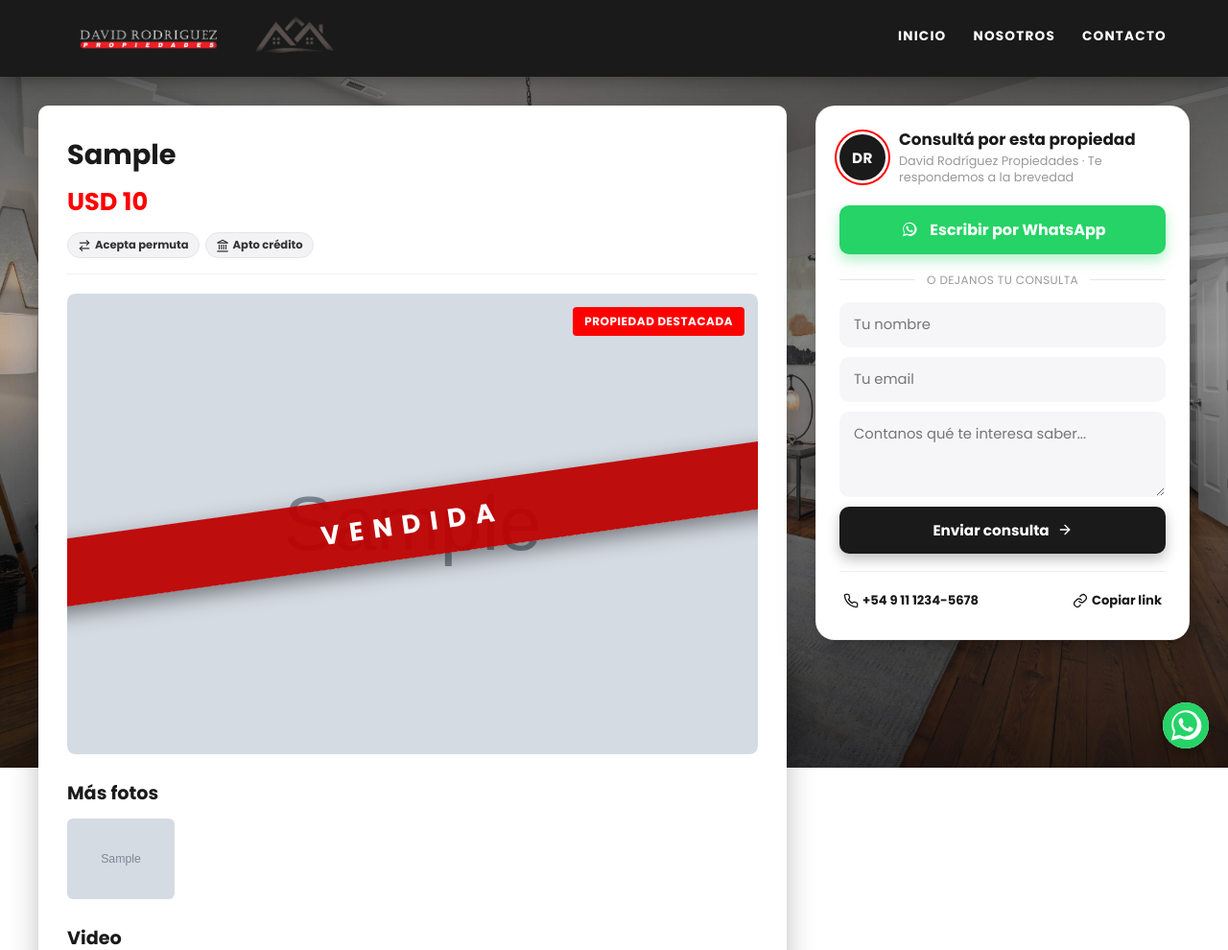
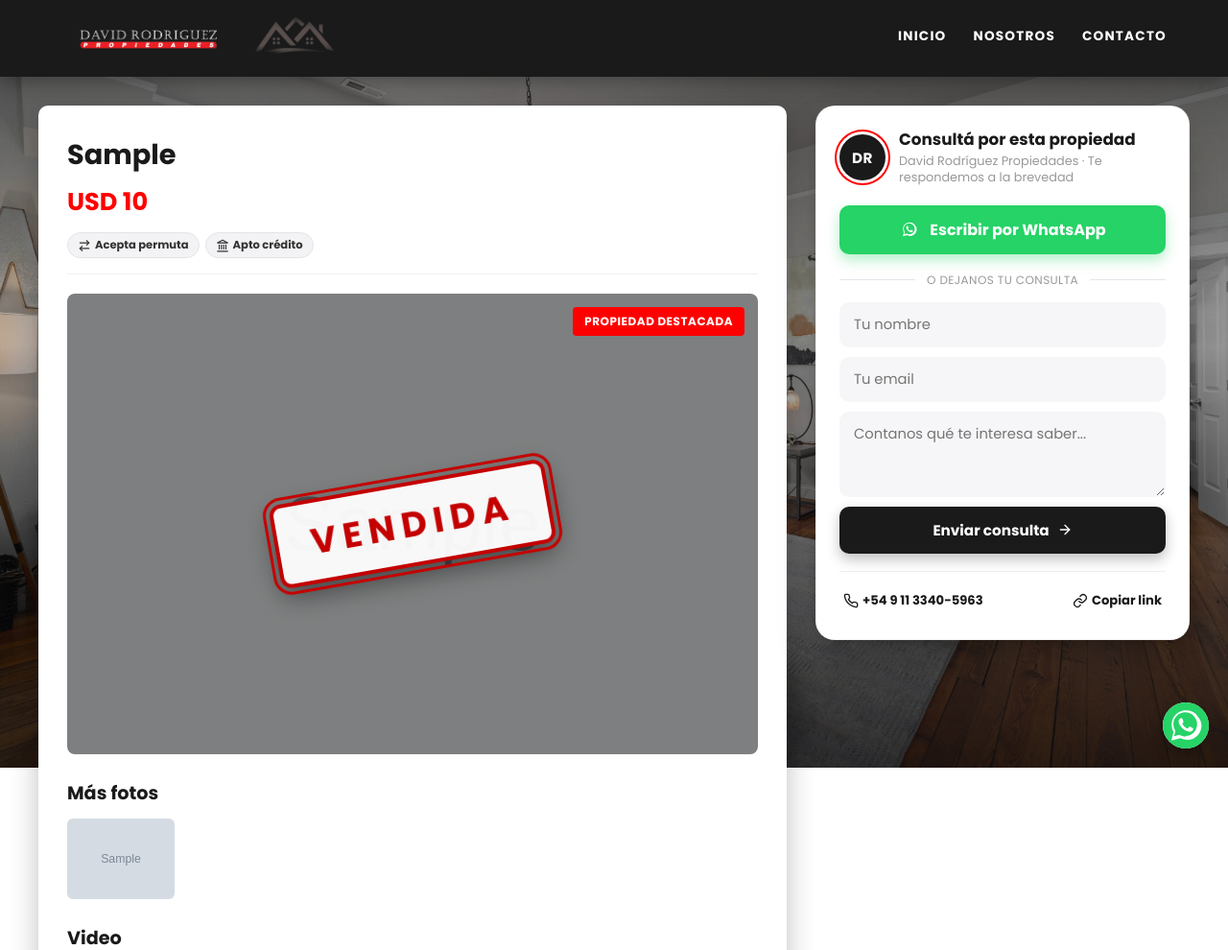
Before and after one commit to lautaroferreyra420-ctrl/WEB-DAVID-RODRIGUEZ, a Django app: a page that uses propiedades/templates/propiedades/detalle_propiedad.html in a window 1280 px wide. Shown: the top 990 px of the page at 96% size. Run offline with Django 5.2, Linux system fonts and the light colour scheme; tables that the repository leaves empty hold one stand-in row (values such as "Sample post"); grey boxes marked "Sample" are stand-in pictures; some libraries are stand-ins or nearby versions.

Commit message:
Datos de contacto reales, Valores en Nosotros, destello en chips y sello vendida/reservada
- WhatsApp (011) 3340-5963 y mail info@davidrodriguezprop.com en Contacto, detalle
  de propiedad, .env.example y valor por defecto de settings.
- Nosotros suma la tarjeta de Valores.
- Los chips "Acepta permuta" y "Apto credito" tienen un destello rojo que se repite
  con pausa larga, desfasado entre cards y detenido al pasar el mouse.
- Vendida/Reservada pasan de banda a sello con la foto oscurecida y animacion de entrada.

Co-Authored-By: Claude Sonnet 5 <noreply@anthropic.com>

```diff
--- a/config/settings.py
+++ b/config/settings.py
@@ -32,7 +32,7 @@ DEBUG = os.getenv('DEBUG', 'True') == 'True'
 ALLOWED_HOSTS = os.getenv('ALLOWED_HOSTS', '127.0.0.1,localhost').split(',')
 
 # Número de WhatsApp para el botón de contacto directo (formato: código de país + número, sin +, sin espacios)
-WHATSAPP_NUMBER = os.getenv('WHATSAPP_NUMBER', '5491100000000')
+WHATSAPP_NUMBER = os.getenv('WHATSAPP_NUMBER', '5491133405963')
 
 # Clave de la API de Gemini (Google AI), para generar descripciones de propiedades con IA
 GEMINI_API_KEY = os.getenv('GEMINI_API_KEY', '')
--- a/propiedades/templates/propiedades/detalle_propiedad.html
+++ b/propiedades/templates/propiedades/detalle_propiedad.html
@@ -35,7 +35,7 @@
             {% endif %}
         </header>
 
-        <section class="detalle-galeria" data-aos="fade-up">
+        <section class="detalle-galeria{% if propiedad.vendido %} galeria-vendida{% elif propiedad.reservado %} galeria-reservada{% endif %}" data-aos="fade-up">
             <a href="{% if propiedad.imagen %}{{ propiedad.imagen.url }}{% else %}{% static 'img/placeholder_large.jpg' %}{% endif %}" data-fancybox="galeria" data-caption="{{ propiedad.direccion }}">
                 <img src="{% if propiedad.imagen %}{{ propiedad.imagen.url }}{% else %}{% static 'img/placeholder_large.jpg' %}{% endif %}" alt="Imagen principal de {{ propiedad.direccion }}" class="imagen-principal">
             </a>
@@ -145,9 +145,9 @@
             {% endif %}
 
             <div class="contacto-pie">
-                <a href="tel:+5491112345678">
+                <a href="tel:+5491133405963">
                     <svg class="icono-svg" viewBox="0 0 24 24" fill="none" stroke="currentColor" stroke-width="2" stroke-linecap="round" stroke-linejoin="round" aria-hidden="true"><path d="M22 16.9v3a2 2 0 0 1-2.2 2 19.8 19.8 0 0 1-8.6-3.1 19.5 19.5 0 0 1-6-6A19.8 19.8 0 0 1 2.1 4.2 2 2 0 0 1 4.1 2h3a2 2 0 0 1 2 1.7c.1 1 .4 1.9.7 2.8a2 2 0 0 1-.5 2.1L8 9.9a16 16 0 0 0 6 6l1.3-1.3a2 2 0 0 1 2.1-.4c.9.3 1.8.6 2.8.7a2 2 0 0 1 1.7 2Z"/></svg>
-                    +54 9 11 1234-5678
+                    +54 9 11 3340-5963
                 </a>
                 <button type="button" class="btn-copiar-link" data-link="{{ request.build_absolute_uri }}">
                     <svg class="icono-svg" viewBox="0 0 24 24" fill="none" stroke="currentColor" stroke-width="2" stroke-linecap="round" stroke-linejoin="round" aria-hidden="true"><path d="M10 13a5 5 0 0 0 7.5.5l3-3a5 5 0 0 0-7-7l-1.7 1.7"/><path d="M14 11a5 5 0 0 0-7.5-.5l-3 3a5 5 0 0 0 7 7l1.7-1.7"/></svg>
--- a/propiedades/templates/propiedades/lista_propiedades.html
+++ b/propiedades/templates/propiedades/lista_propiedades.html
@@ -197,7 +197,7 @@
 
                 <div class="propiedades-grid">
                     {% for propiedad in propiedades %}
-                    <article class="propiedad-card {% if propiedad.destacado %}card-destacada{% endif %}{% if propiedad.vendido %} card-vendida{% endif %}" data-aos="fade-up" data-aos-delay="{% widthratio forloop.counter0 1 60 %}"
+                    <article class="propiedad-card {% if propiedad.destacado %}card-destacada{% endif %}{% if propiedad.vendido %} card-vendida{% elif propiedad.reservado %} card-reservada{% endif %}" data-aos="fade-up" data-aos-delay="{% widthratio forloop.counter0 1 60 %}"
                              {% if propiedad.video_url %}data-video-preview="{{ propiedad.video_url|preview_embed_url }}"{% endif %}>
 
                         <div class="card-imagen">
--- a/static/css/style.css
+++ b/static/css/style.css
@@ -1548,35 +1548,61 @@ main {
 /* ---------------------------------------------------------------- */
 /* ETIQUETAS DE PROPIEDAD: VENDIDA / RESERVADA (cinta) + CHIPS */
 /* ---------------------------------------------------------------- */
+/* Sello: un rótulo blanco con doble borde de color, ligeramente inclinado, que se "estampa"
+   sobre la foto. La foto se oscurece un poco para que el sello resalte. */
 .cinta-estado {
     position: absolute;
     top: 50%;
-    left: -10%;
-    width: 120%;
-    padding: 9px 0;
-    transform: translateY(-50%) rotate(-8deg);
-    text-align: center;
-    font-size: 1rem;
-    font-weight: 700;
-    letter-spacing: 6px;
+    left: 50%;
+    z-index: 3;
+    transform: translate(-50%, -50%) rotate(-10deg);
+    padding: 8px 22px;
+    background: rgba(255, 255, 255, 0.94);
+    border: 3px solid currentColor;
+    border-radius: 12px;
+    outline: 2px solid currentColor;
+    outline-offset: 3px;
+    box-shadow: 0 10px 28px rgba(0, 0, 0, 0.45);
+    font-size: 1.35rem;
+    font-weight: 800;
+    letter-spacing: 4px;
     text-transform: uppercase;
-    color: var(--color-blanco);
-    box-shadow: 0 8px 22px rgba(0, 0, 0, 0.45);
-    z-index: 3;
+    white-space: nowrap;
     pointer-events: none;
 }
 
 .cinta-vendida {
-    background: rgba(190, 0, 0, 0.94);
+    color: #c40000;
 }
 
 .cinta-reservada {
-    background: rgba(240, 168, 0, 0.96);
-    color: #1a1a1a;
-}
-
-.card-vendida .card-imagen img {
-    filter: grayscale(0.75) brightness(0.85);
+    color: #b87200;
+}
+
+/* Foto oscurecida detrás del sello (más en vendidas, apenas en reservadas) */
+.card-vendida .card-imagen::before,
+.card-reservada .card-imagen::before,
+.galeria-vendida::after,
+.galeria-reservada::after {
+    content: '';
+    position: absolute;
+    inset: 0;
+    pointer-events: none;
+}
+
+.card-vendida .card-imagen::before,
+.galeria-vendida::after {
+    background: rgba(0, 0, 0, 0.42);
+}
+
+.card-reservada .card-imagen::before,
+.galeria-reservada::after {
+    background: rgba(0, 0, 0, 0.22);
+}
+
+.card-vendida .card-imagen img,
+.galeria-vendida .imagen-principal {
+    filter: grayscale(0.75);
 }
 
 .detalle-galeria {
@@ -1584,10 +1610,47 @@ main {
     border-radius: 8px;
 }
 
+.detalle-galeria .detalle-etiqueta-destacada {
+    z-index: 2;
+}
+
 .detalle-galeria .cinta-estado {
-    font-size: 1.7rem;
-    padding: 14px 0;
-    letter-spacing: 10px;
+    font-size: 2.3rem;
+    padding: 12px 34px;
+    letter-spacing: 7px;
+    border-width: 4px;
+    outline-width: 3px;
+    outline-offset: 4px;
+}
+
+/* Entrada: el sello "cae" sobre la foto una sola vez, cuando la card aparece en pantalla */
+.aos-animate .cinta-estado {
+    animation: sello-entrada 0.55s cubic-bezier(0.2, 1.5, 0.4, 1) 0.35s both;
+}
+
+@keyframes sello-entrada {
+    from {
+        opacity: 0;
+        transform: translate(-50%, -50%) rotate(-22deg) scale(1.9);
+    }
+    to {
+        opacity: 1;
+        transform: translate(-50%, -50%) rotate(-10deg) scale(1);
+    }
+}
+
+@media (prefers-reduced-motion: reduce) {
+    .aos-animate .cinta-estado {
+        animation: none;
+    }
+}
+
+@media (max-width: 480px) {
+    .detalle-galeria .cinta-estado {
+        font-size: 1.4rem;
+        padding: 8px 20px;
+        letter-spacing: 4px;
+    }
 }
 
 .chips-propiedad {
```
Also changed, not shown: other parts of static/css/style.css (+53 -1 lines), propiedades/templates/propiedades/contacto.html (+4 -4 lines), propiedades/templates/propiedades/nosotros.html (+13 -0 lines), 1 other file.
